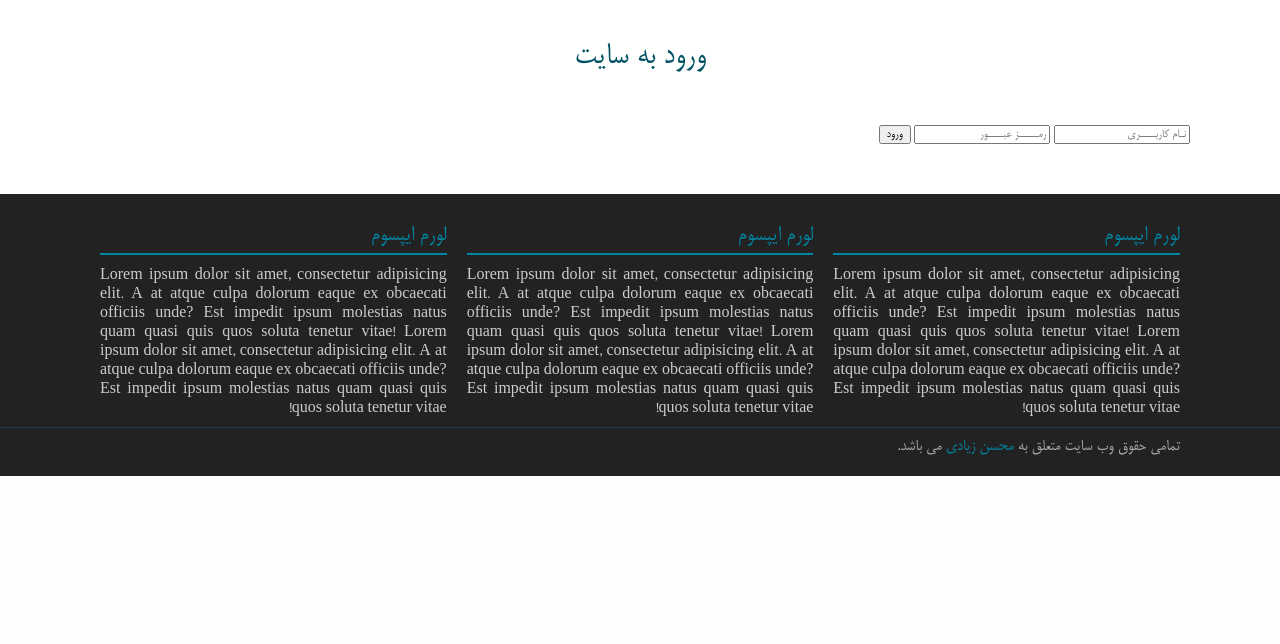
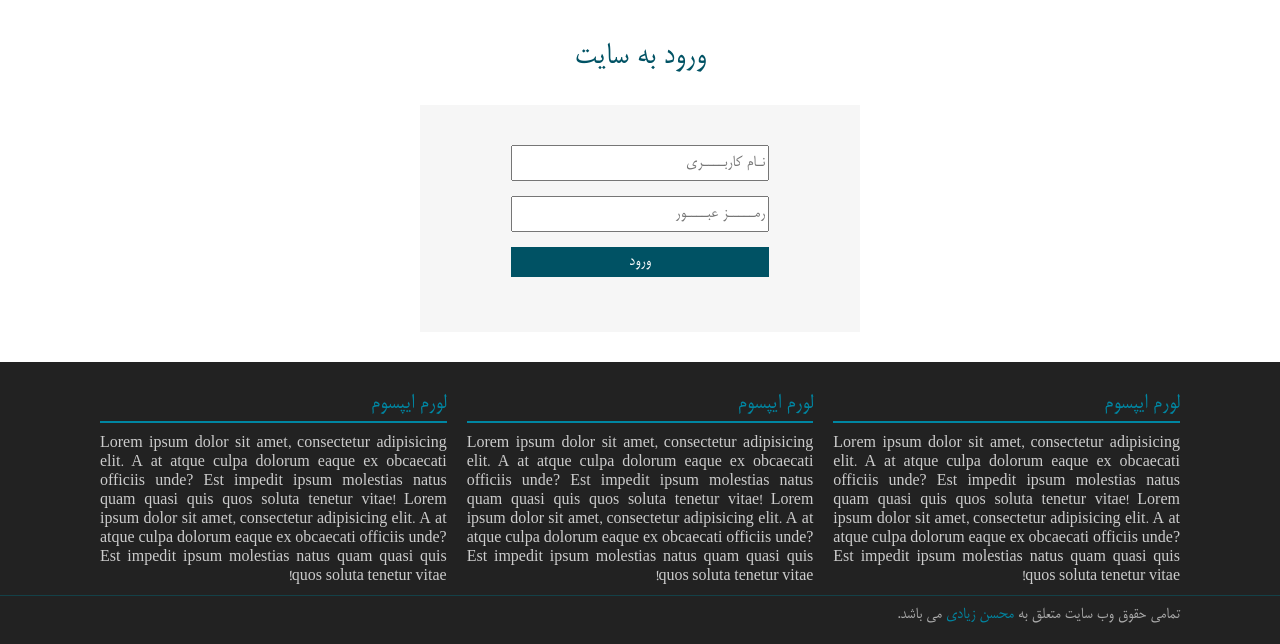
Before and after one commit to mohsen-ziadi/testBlog-with-Django, a Django app: page /login/ in a window 1280 px wide. Shown: the part 368-1012 px from the top of the page. Before the commit the page ends 844 px from the top, so only its background shows below. Run offline with Django 4.2, Linux system fonts and the light colour scheme; some web fonts are replaced.

Commit message:
style login form

```diff
--- a/blog/static/CSS/base.css
+++ b/blog/static/CSS/base.css
@@ -223,23 +223,27 @@ footer .footer-item p {
     font-size: 30px;
 }
 
-.post-detail span{
+.post-detail span {
     color: #777;
     font-size: 18px;
 }
-.post-detail p{
+
+.post-detail p {
     margin-top: 20px;
     padding: 15px 0;
     border-bottom: 1.5px solid #888;
 }
 
-.share_post{
+
+/*strat share form*/
+
+.share_post {
     padding-bottom: 20px;
     margin-bottom: 20px;
     border-bottom: 1px solid #005264;
 }
 
-.share_post form p{
+.share_post form p {
     display: inline-block;
 }
 
@@ -416,7 +420,46 @@ form{
     font-size: 18px;
 }
 
-.submit-accuont-form:hover{
+.submit-accuont-form:hover {
     background: #005264;
     color: #00c5f6;
 }
+
+
+/*start login form*/
+#login {
+    display: flex;
+    justify-content: center;
+    align-content: center;
+}
+
+#login div {
+    text-align: center;
+    width: 400px;
+    background: #f6f6f6;
+    padding: 20px;
+    display: flex;
+    justify-content: center;
+    align-content: center;
+}
+
+#login form input {
+    display: block;
+    width: 250px;
+    height: 30px;
+    margin-bottom: 15px;
+    font-size: 18px;
+}
+
+.login-submit {
+    width: 258px !important;
+    background: #005264 !important;
+    border: none !important;
+    color: #fff !important;
+    cursor: pointer;
+}
+
+.login-submit:hover {
+    background: #00c5f6 !important;
+    color: #000 !important;
+}
--- a/templates/blog/forms/account_form.html
+++ b/templates/blog/forms/account_form.html
@@ -47,6 +47,7 @@
                     <br>
                     <span> </span>
                     <input class="submit-accuont-form" type="submit" value="ثبت تغییرات">
+
                     {% csrf_token %}
                 </form>
             </div>
--- a/templates/blog/forms/login.html
+++ b/templates/blog/forms/login.html
@@ -14,7 +14,7 @@
                         <input type="text" name="username" placeholder="نـام کاربــــری">
                         <input type="password" name="password" placeholder="رمـــــز عبــــور">
                         {% csrf_token %}
-                        <input type="submit" value="ورود">
+                        <input class="login-submit" type="submit" value="ورود">
                     </form>
                 </div>
             </div>
```
